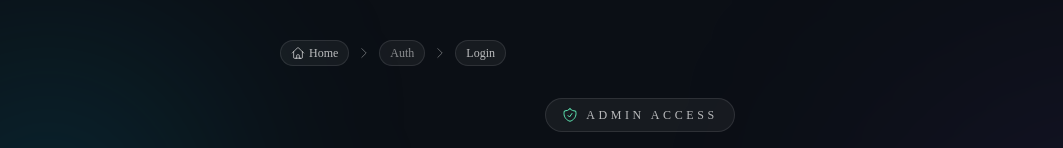
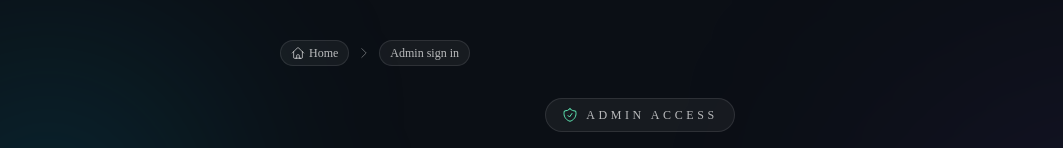
Before and after one commit to okolomaifeanyi/anonymous, a Next.js app: page /auth/login in a window 1280 px wide. Shown: the top 148 px of the page, without its empty margins (0-1063 px from the left). Built offline with nearby package versions, Linux system fonts and the light colour scheme; no server answers.

Commit message:
fix: align admin breadcrumbs and auth checks

```diff
--- a/src/components/breadcrumbs.tsx
+++ b/src/components/breadcrumbs.tsx
@@ -6,7 +6,7 @@ import { ChevronRightIcon, HomeIcon } from "@heroicons/react/24/outline";
 
 const labelMap: Record<string, string> = {
   admin: "Admin",
-  auth: "Auth",
+  login: "Admin sign in",
   org: "Organization",
   participants: "Participants",
   levels: "Levels",
@@ -69,14 +69,20 @@ export default function Breadcrumbs() {
   const pathname = usePathname() || "/";
   const segments = pathname.split("/").filter(Boolean);
 
-  const crumbs = segments.map((segment, index) => {
+  const crumbs = segments
+    .map((segment, index) => {
+      if (segments[0] === "auth" && index === 0) {
+        return null;
+      }
+
       const href = `/${segments.slice(0, index + 1).join("/")}`;
       return {
         href,
         label: toLabel(segment),
         linkable: isLinkableCrumb(segments, index),
       };
-  });
+    })
+    .filter((crumb): crumb is NonNullable<typeof crumb> => Boolean(crumb));
 
   return (
     <nav
--- a/src/lib/feedback/organizations.ts
+++ b/src/lib/feedback/organizations.ts
@@ -1,5 +1,5 @@
 import { createClient } from "@/lib/server";
-import { notFound, redirect } from "next/navigation";
+import { notFound } from "next/navigation";
 
 type OwnedOrganization = {
   id: string;
@@ -26,7 +26,7 @@ export async function requireOwnedOrganization(code: string) {
   } = await supabase.auth.getUser();
 
   if (userError || !user) {
-    redirect("/auth/login");
+    throw new Error("You must be signed in.");
   }
 
   const { createAdminClient } = await import("@/lib/supabase/server");
```
Lines whose indentation alone changed are shown as unchanged.
